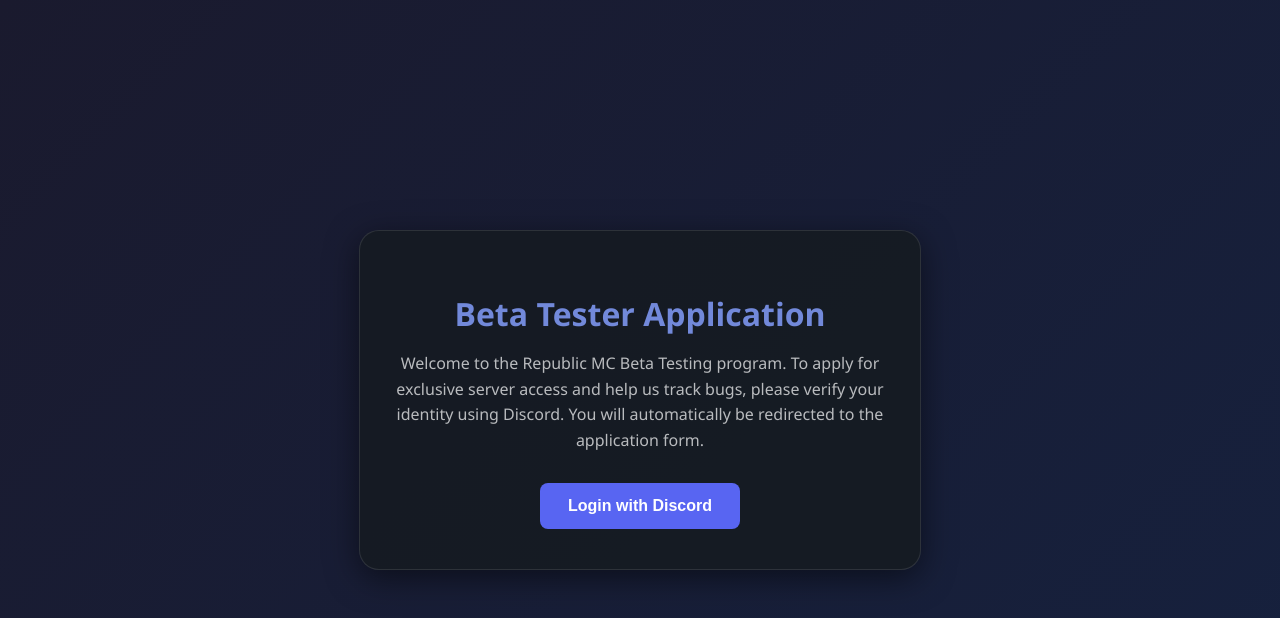
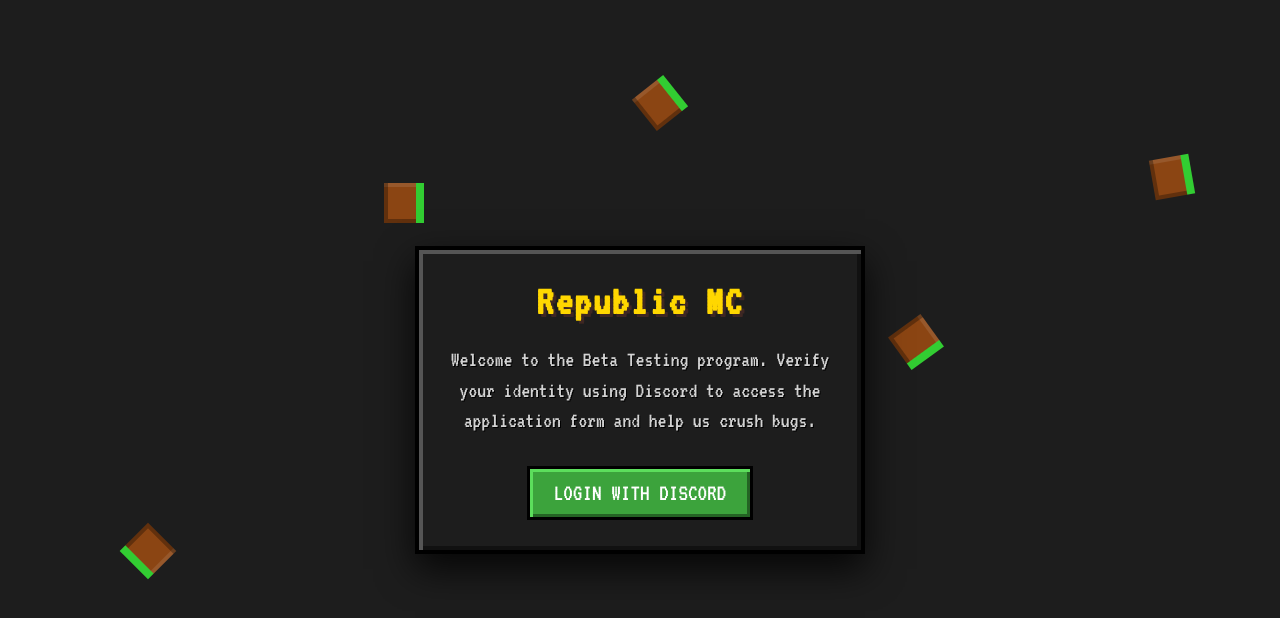
Before and after one commit to RevnoxX/RepublicMC-Beta-App, a website: page index.html in a window 1280 px wide. Drawn offline with Linux system fonts and the light colour scheme.

Commit message:
Update index.html

```diff
--- a/index.html
+++ b/index.html
@@ -3,67 +3,128 @@
 <head>
   <meta charset="UTF-8">
   <title>Republic MC - Beta Tester Application</title>
-  <meta name="viewport" content="width=device-width, initial-scale=1.0">
+  <meta name="viewport" content="width=device-width, initial-scale=1.0, maximum-scale=1.0, user-scalable=no">
+  <link href="https://fonts.googleapis.com/css2?family=VT323&display=swap" rel="stylesheet">
+
   <style>
+    /* Reset & Base Setup */
+    * {
+      box-sizing: border-box;
+    }
+
     body {
       margin: 0;
       padding: 0;
-      font-family: 'Segoe UI', Tahoma, Geneva, Verdana, sans-serif;
-      background: #1a1a2e; /* Dark fallback color */
-      background: linear-gradient(135deg, #1a1a2e 0%, #16213e 100%);
-      color: white;
+      font-family: 'VT323', monospace; /* Pixel font */
+      background-color: #1d1d1d; /* Dark dirt/stone color */
+      color: #ffffff;
       display: flex;
       align-items: center;
       justify-content: center;
-      height: 100vh;
+      min-height: 100vh;
+      overflow: hidden; /* Keeps falling blocks from creating scrollbars */
+      position: relative;
     }
 
+    /* Falling Blocks Background Animation */
+    .background-blocks {
+      position: absolute;
+      top: 0;
+      left: 0;
+      width: 100%;
+      height: 100%;
+      z-index: 0;
+      pointer-events: none;
+    }
+
+    .mc-block {
+      position: absolute;
+      width: 40px;
+      height: 40px;
+      background-color: #8B4513; /* Dirt brown */
+      border-top: 8px solid #32CD32; /* Grass green top */
+      box-shadow: inset -4px -4px 0px rgba(0,0,0,0.3), inset 4px 0px 0px rgba(255,255,255,0.1);
+      top: -50px;
+      animation: fall linear infinite;
+    }
+
+    /* Randomizing the blocks */
+    .b1 { left: 10%; animation-duration: 8s; animation-delay: 0s; transform: scale(0.8); }
+    .b2 { left: 30%; animation-duration: 12s; animation-delay: 2s; transform: scale(1.2); }
+    .b3 { left: 50%; animation-duration: 7s; animation-delay: 4s; }
+    .b4 { left: 70%; animation-duration: 10s; animation-delay: 1s; transform: scale(0.9); }
+    .b5 { left: 90%; animation-duration: 9s; animation-delay: 3s; transform: scale(1.5); }
+
+    @keyframes fall {
+      0% {
+        top: -50px;
+        transform: rotate(0deg);
+      }
+      100% {
+        top: 110vh;
+        transform: rotate(360deg);
+      }
+    }
+
+    /* Main UI Container - Minecraft GUI Style */
     .container {
-      background: rgba(22, 27, 34, 0.9);
-      border-radius: 20px;
-      padding: 40px 30px;
+      background: rgba(30, 30, 30, 0.95);
+      border: 4px solid #000;
+      box-shadow:
+        inset 4px 4px 0px #555,
+        inset -4px -4px 0px #111,
+        0 15px 35px rgba(0,0,0,0.8);
+      padding: 30px 25px;
       width: 90%;
-      max-width: 500px;
+      max-width: 450px;
       text-align: center;
-      box-shadow: 0 8px 32px 0 rgba(0, 0, 0, 0.5);
-      border: 1px solid rgba(255, 255, 255, 0.1);
+      position: relative;
+      z-index: 10; /* Keeps it above the falling blocks */
+      image-rendering: pixelated;
     }
 
     h1 {
-      font-size: 32px;
-      margin-bottom: 10px;
-      color: #7289da;
+      font-size: 42px;
+      margin: 0 0 15px 0;
+      color: #FFD700; /* Gold/Yellow text */
+      text-shadow: 3px 3px 0px #3E2723;
+      letter-spacing: 2px;
     }
 
     p {
-      font-size: 16px;
-      color: #b9bbbe;
-      line-height: 1.6;
+      font-size: 22px;
+      color: #d3d3d3;
+      line-height: 1.4;
       margin-bottom: 30px;
+      text-shadow: 1px 1px 0px #000;
     }
 
+    /* Minecraft Styled Button */
     .btn {
       display: inline-block;
-      background-color: #5865F2;
+      background-color: #3ca33c; /* Minecraft Green */
       color: white;
-      padding: 14px 28px;
-      font-size: 16px;
-      font-weight: 600;
+      padding: 12px 24px;
+      font-size: 24px;
+      font-family: 'VT323', monospace;
       text-decoration: none;
-      border-radius: 8px;
-      transition: background-color 0.2s ease, transform 0.1s ease;
+      border: 3px solid #000;
+      box-shadow: inset 3px 3px 0px #5cde5c, inset -3px -3px 0px #246324;
       cursor: pointer;
-      border: none;
+      text-transform: uppercase;
+      transition: all 0.1s;
     }
 
     .btn:hover {
-      background-color: #4752C4;
+      background-color: #45ba45;
     }
 
     .btn:active {
-      transform: scale(0.98);
+      box-shadow: inset 3px 3px 0px #246324, inset -3px -3px 0px #5cde5c;
+      transform: translateY(2px); /* Button press effect */
     }
 
+    /* Loading State */
     #loading-content {
       display: none;
     }
@@ -72,52 +133,75 @@
       margin: 20px auto;
       width: 40px;
       height: 40px;
-      border: 4px solid rgba(255,255,255,0.1);
-      border-radius: 50%;
-      border-top-color: #5865F2;
-      animation: spin 1s ease-in-out infinite;
+      background-color: #fff;
+      animation: flip 1.2s infinite ease-in-out;
+      box-shadow: inset -4px -4px 0px rgba(0,0,0,0.2);
     }
 
-    @keyframes spin {
-      to { transform: rotate(360deg); }
+    @keyframes flip {
+      0% { transform: perspective(120px) rotateX(0deg) rotateY(0deg); }
+      50% { transform: perspective(120px) rotateX(-180.1deg) rotateY(0deg); }
+      100% { transform: perspective(120px) rotateX(-180deg) rotateY(-179.9deg); }
     }
 
     .countdown-text {
-      font-size: 14px;
-      color: #8e9297;
-      margin-top: 10px;
+      font-size: 20px;
+      color: #aaa;
+      margin-top: 15px;
+    }
+
+    /* Mobile View Adjustments */
+    @media (max-width: 480px) {
+      .container {
+        padding: 25px 15px;
+        border-width: 3px;
+      }
+      h1 {
+        font-size: 32px;
+      }
+      p {
+        font-size: 18px;
+      }
+      .btn {
+        font-size: 20px;
+        padding: 10px 20px;
+      }
     }
   </style>
 </head>
 <body>
 
+  <div class="background-blocks">
+    <div class="mc-block b1"></div>
+    <div class="mc-block b2"></div>
+    <div class="mc-block b3"></div>
+    <div class="mc-block b4"></div>
+    <div class="mc-block b5"></div>
+  </div>
+
   <div class="container">
     <div id="main-content">
-      <h1>Beta Tester Application</h1>
+      <h1>Republic MC</h1>
       <p>
-        Welcome to the Republic MC Beta Testing program. To apply for exclusive server access and help us track bugs, please verify your identity using Discord. You will automatically be redirected to the application form.
+        Welcome to the Beta Testing program. Verify your identity using Discord to access the application form and help us crush bugs.
       </p>
       <button class="btn" onclick="loginWithDiscord()">Login with Discord</button>
     </div>
 
     <div id="loading-content">
       <div class="spinner"></div>
-      <h2>Verifying Identity...</h2>
-      <p class="countdown-text">Redirecting you to the form in <span id="countdown">3</span> seconds...</p>
+      <h2>Verifying...</h2>
+      <p class="countdown-text">Teleporting to form in <span id="countdown">3</span>s...</p>
     </div>
   </div>
 
   <script>
     // --- CONFIGURATION ---
-    // 1. Paste your Google Form link (replace /viewform with /formResponse)
     const FORM_BASE = "https://docs.google.com/forms/d/e/1FAIpQLSdzjetddlEm39JaAZE67LAjZ3Cibl-B3XWTQa4RmGX9NqWocw/formResponse";
+    const ENTRY_ID = "entry.674318710";
+    const ENTRY_USERNAME = "entry.569665948";
+    const ENTRY_GLOBAL_NAME = "entry.471878909";
 
-    // 2. Paste the exact entry IDs you copied from the pre-filled link step
-    const ENTRY_ID = "entry.674318710";          // For Discord ID
-    const ENTRY_USERNAME = "entry.569665948";    // For Discord Username
-    const ENTRY_GLOBAL_NAME = "entry.471878909"; // For Discord Global Name
-
-    // 3. Paste your Discord Application Client ID and your Netlify Deployment URL
     const CLIENT_ID = "1375800978888065114";
     const REDIRECT_URI = "https://rmc-beta-app.netlify.app/";
     // ---------------------
@@ -140,7 +224,6 @@
         const username = user.username || '';
         const discordId = user.id || '';
 
-        // Construct the URL with pre-filled Discord data
         const formURL = `${FORM_BASE}?${ENTRY_GLOBAL_NAME}=${encodeURIComponent(global)}&${ENTRY_USERNAME}=${encodeURIComponent(username)}&${ENTRY_ID}=${discordId}`;
 
         document.getElementById("main-content").style.display = "none";
```
